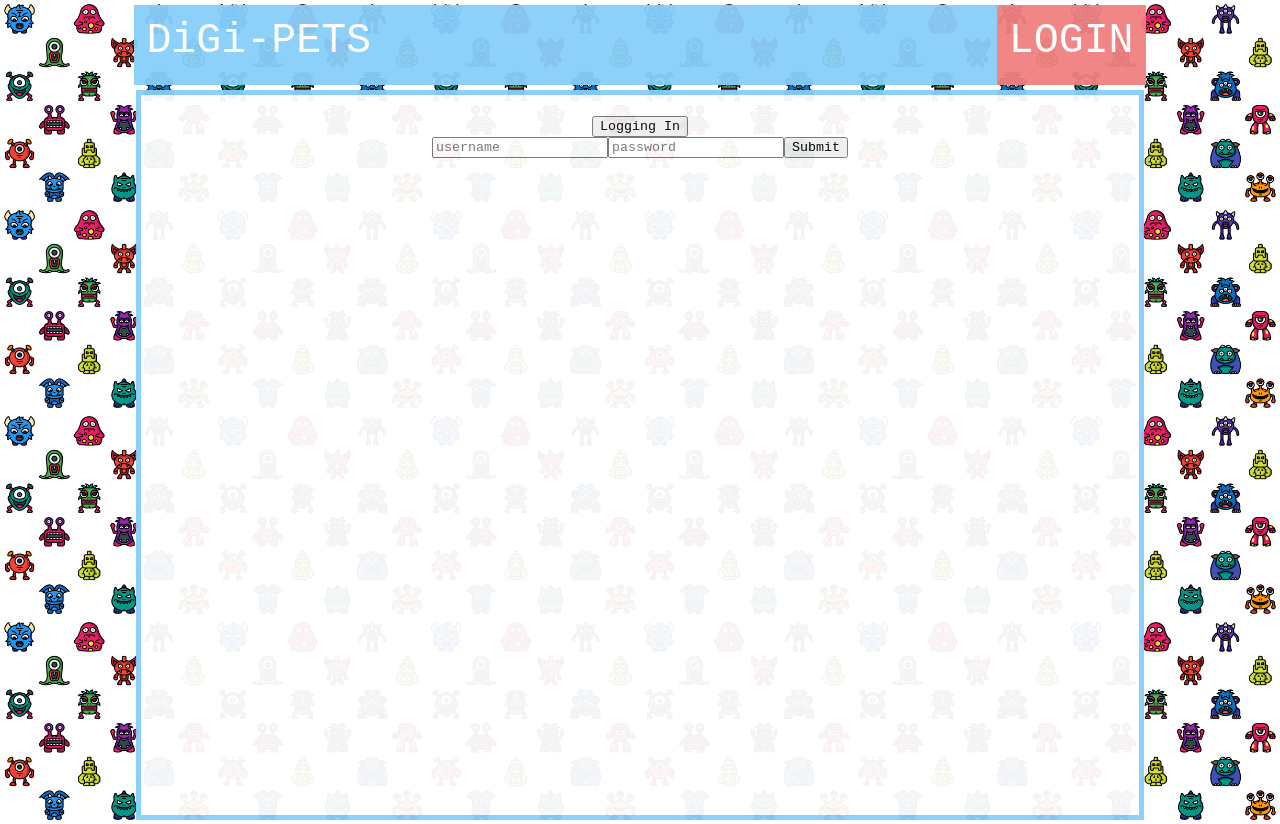
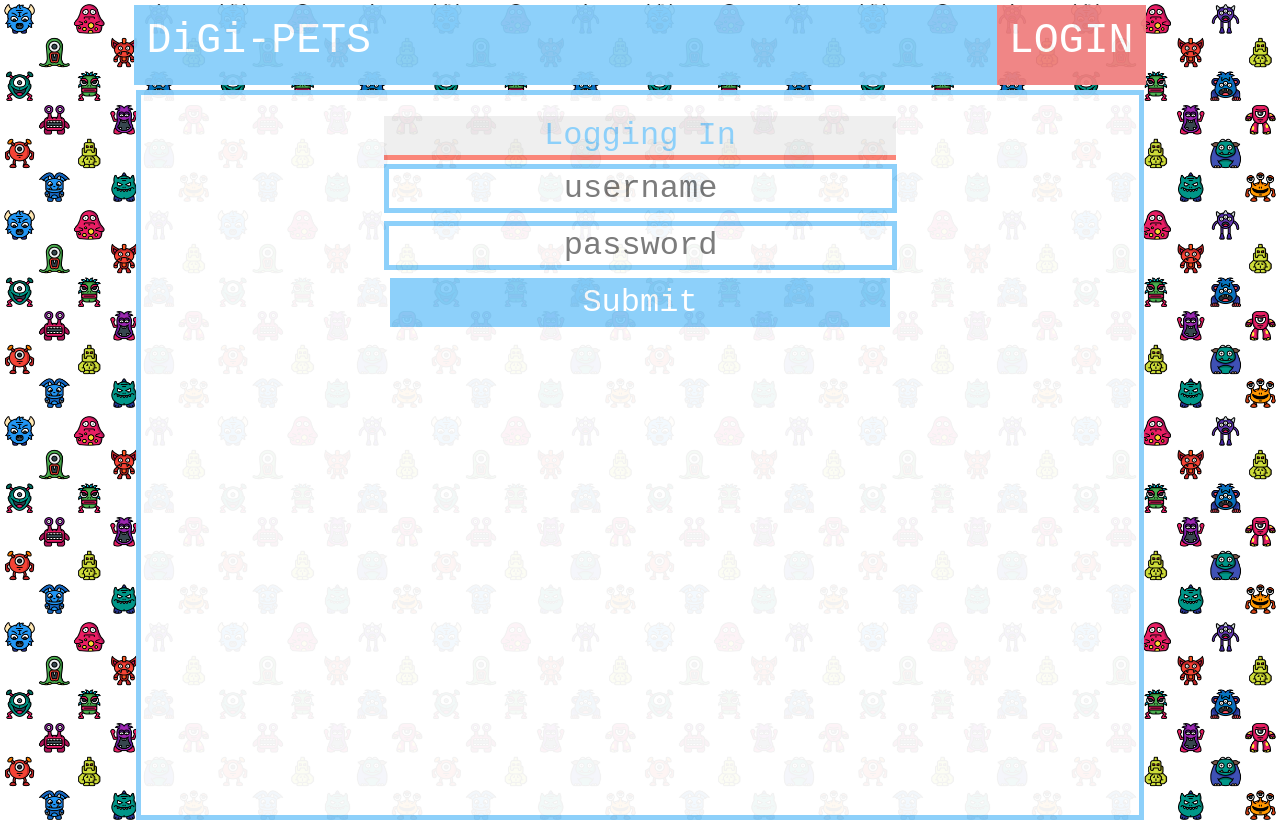
Before and after one commit to MichelleNguy/digi-pet-frontend, a React (Create React App) app: page /login in a window 1280 px wide. Built offline with nearby package versions, Linux system fonts and the light colour scheme; no server answers; a web font is replaced by a local one.

Commit message:
Login css

```diff
--- a/src/App.css
+++ b/src/App.css
@@ -214,3 +214,49 @@ p {
   padding: 1vh;
   overflow: scroll;
 }
+
+#login-div {
+  width: 40vw;
+  height: 30vh;
+  margin: auto;
+}
+
+#login-form input{
+  font-size: 2em;
+  width: 39vw;
+  text-align: center;
+  border: 5px solid lightskyblue;
+  margin: .5vh 0vh;
+}
+
+#login-form input:focus {
+  outline: none;
+  border-bottom: 7px solid salmon;
+}
+
+#login-submit{
+  border: none;
+  font-size: 2em;
+  color: white;
+  text-align: center;
+  background-color: lightskyblue;
+  width: 40vw;
+}
+
+#login-submit:hover{
+  opacity: .5;
+}
+
+#login-signup-btn{
+  border: none;
+  font-size: 2em;
+  color: lightskyblue;
+  text-align: center;
+  border-bottom: 5px solid salmon;
+  /* background-color: lightskyblue; */
+  width: 40vw;
+}
+
+#login-signup-btn:hover{
+  opacity: .5;
+}
--- a/src/components/Login.js
+++ b/src/components/Login.js
@@ -107,10 +107,10 @@ class Login extends Component {
 
     render() {
         return (
-            <div>
+            <div id="login-div">
                 <h1>{this.state.errors.empty ? "" : this.printErrors()}</h1>
-                <button onClick={this.changeOption}>{ this.buttonDisplay() }</button>
-                <form onSubmit={this.handleSubmit}>
+                <button id="login-signup-btn"onClick={this.changeOption}>{ this.buttonDisplay() }</button>
+                <form id="login-form" onSubmit={this.handleSubmit}>
                     <input
                         type="text"
                         name="username"
@@ -127,7 +127,7 @@ class Login extends Component {
                         onChange={this.handleChange}
                     >
                     </input>
-                    <input type="submit"></input>
+                    <input id="login-submit"type="submit"></input>
                 </form>
             </div>
         )
```
